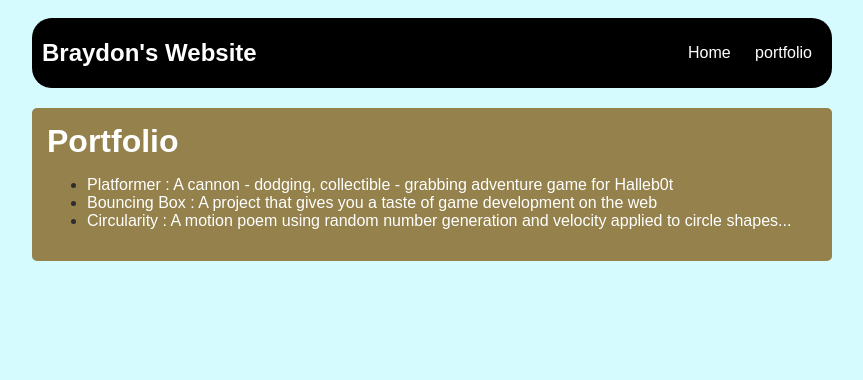
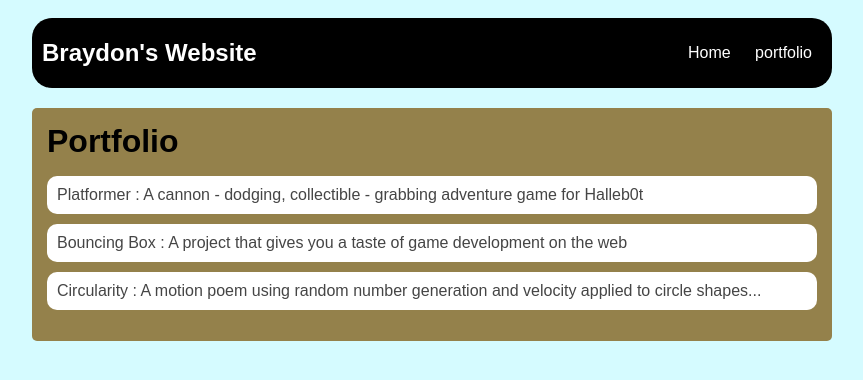
Before and after one commit to braydonallen/braydonallen.github.io, a plain HTML site: page portfolio.html in a window 1280 px wide. Shown: the whole page, without its empty margins (208-1071 px from the left). Drawn offline with Linux system fonts and the light colour scheme.

Commit message:
finished css & index

```diff
--- a/style.css
+++ b/style.css
@@ -64,3 +64,28 @@ main {
 h2, h3 {
     margin: 0px;
 }
+         /* portfolio styles */
+         .content h1 {
+            color: black;
+        }
+
+        #portfolio {
+            list-style-type: none;
+            padding-left: 0;
+        }
+
+        #portfolio li {
+            background: #fff;
+            padding: 10px;
+            border-radius: 10px;
+            margin-bottom: 10px;
+        }
+
+        #portfolio li:hover {
+            background: #eee;
+        }
+
+        #portfolio a {
+            text-decoration: none;
+            color: #454545;
+        }
```
Also changed, not shown: index.html (+1 -1 lines).
